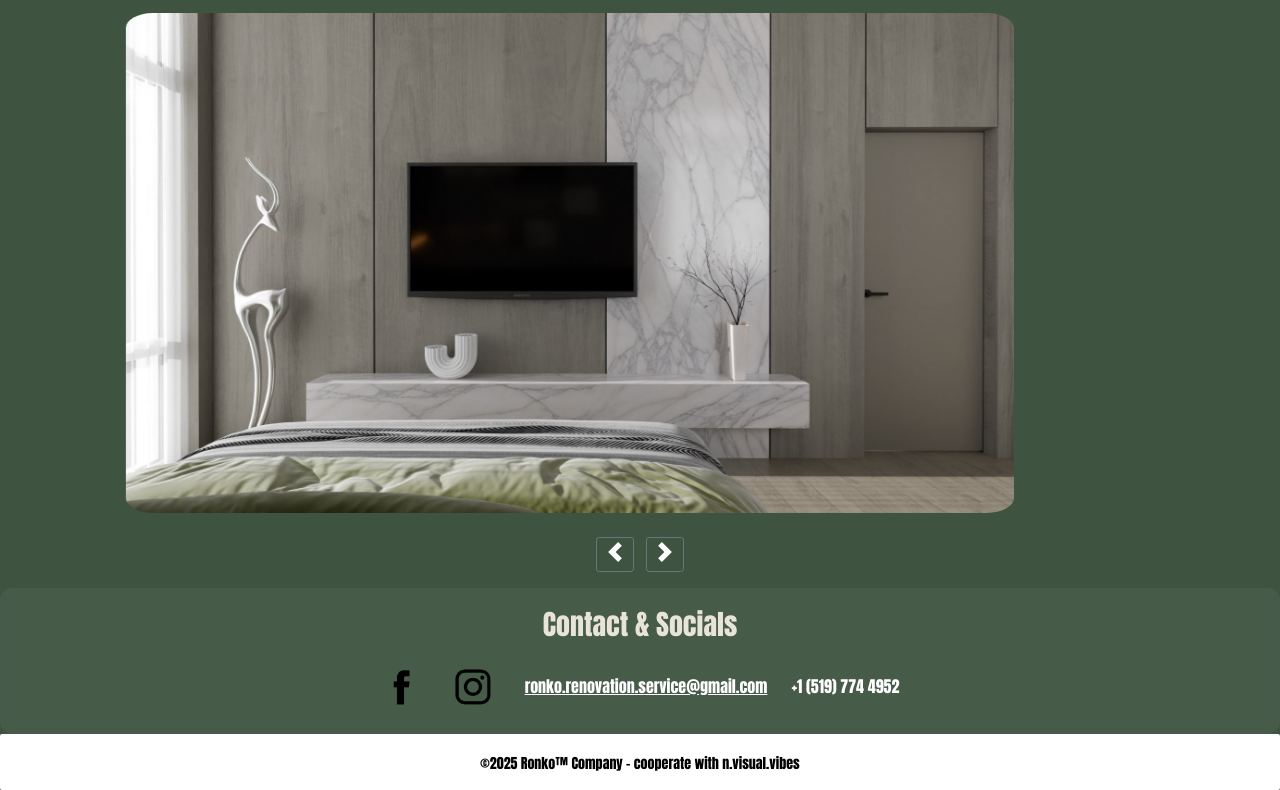
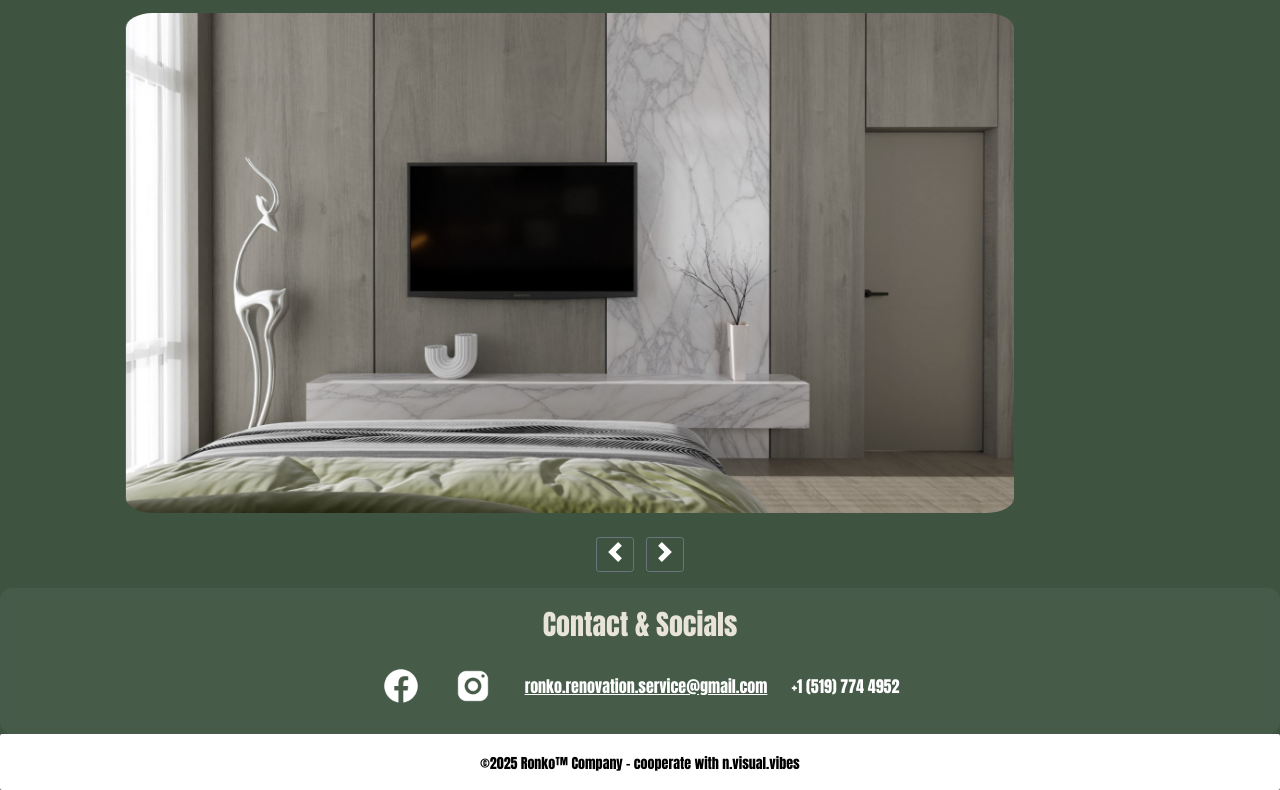
Before and after one commit to pepsoboy/webi, a plain HTML site: page index.html in a window 1280 px wide. Shown: the part 4073-4863 px from the top of the page. Drawn offline with nearby package versions, Linux system fonts and the light colour scheme.

Commit message:
Update index.html

```diff
--- a/index.html
+++ b/index.html
@@ -328,12 +328,12 @@
 
   <div class="d-flex justify-content-center align-items-center flex-wrap">
     <div class="mr-4 mb-2 d-flex align-items-center">
-       <a href="https://www.facebook.com/profile.php?id=61565774106391" class="text-decoration-none text-white">   <img src="image/104498_facebook_icon (1).png" alt="Facebook" width="40" class="mr-2"  />
+       <a href="https://www.facebook.com/profile.php?id=61565774106391" class="text-decoration-none text-white">   <img src="image/f.png" alt="Facebook" width="40" class="mr-2"  />
      </a>
 
     </div>
     <div class="mr-4 mb-2 d-flex align-items-center">
-      <a href="https://www.instagram.com/ronko.build/" class="text-decoration-none text-white "><img src="image/1161953_instagram_icon (2).png" alt="Instagram" width="40" class="mr-2" />
+      <a href="https://www.instagram.com/ronko.build/" class="text-decoration-none text-white "><img src="image/i.png" alt="Instagram" width="40" class="mr-2" />
     </a>
     </div>
     <div class="mr-4 mb-2 d-flex align-items-center">
```
